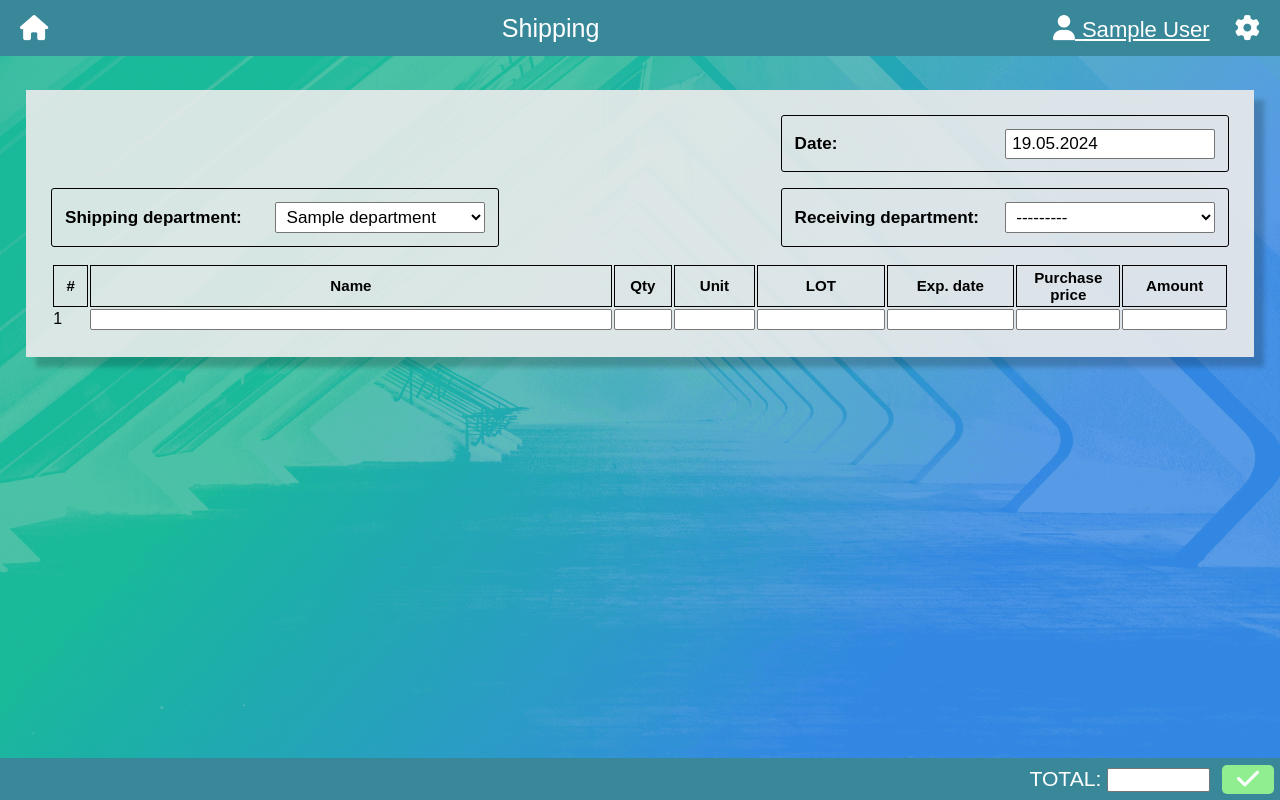
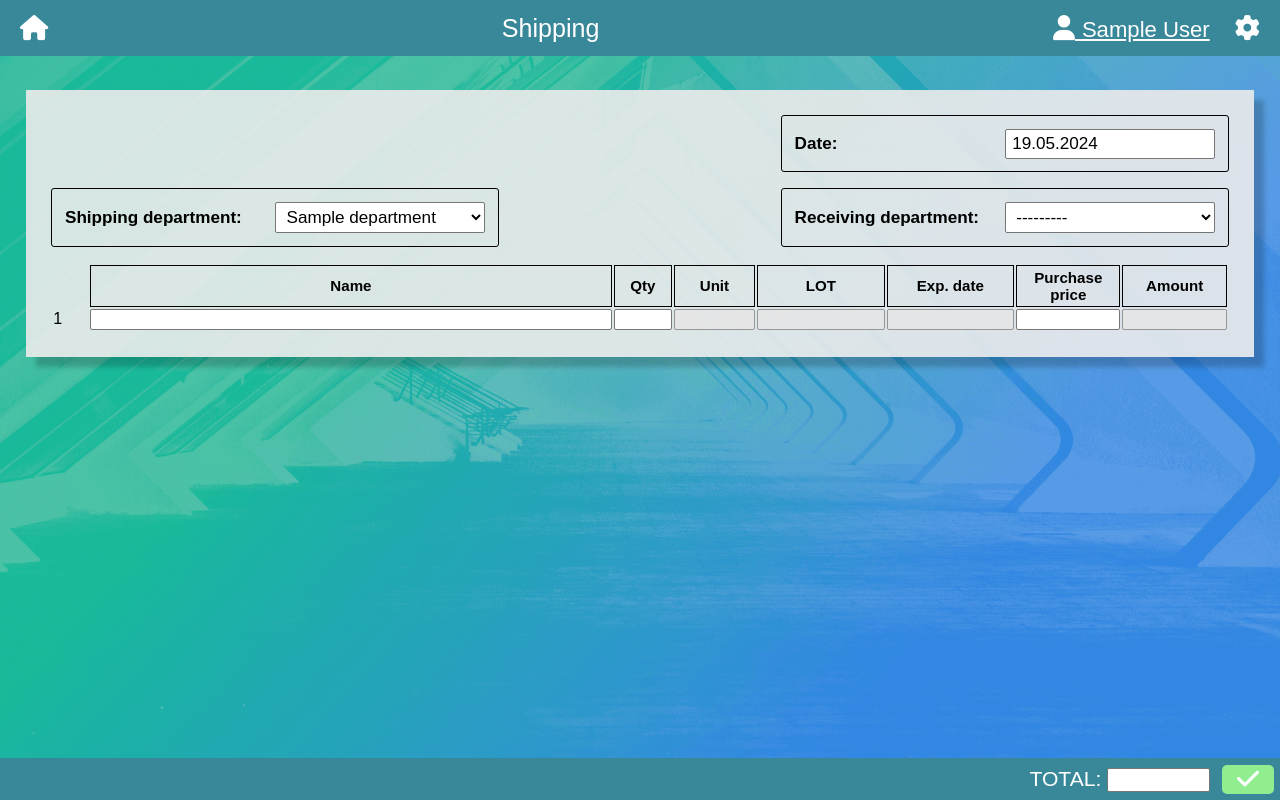
Before and after one commit to m-s-enchev/Ergo_ERP, a Django app: page /inventory/ship/ in a window 1280 px wide. Run offline with Django 4.2, Linux system fonts and the light colour scheme; a user stored in the database is signed in; tables that the repository leaves empty hold one stand-in row (values such as "Sample post"); some libraries are stand-ins or nearby versions.

Commit message:
recieve/ship - set readonly fields, style read only fields

```diff
--- a/Ergo_ERP/inventory/forms.py
+++ b/Ergo_ERP/inventory/forms.py
@@ -33,14 +33,17 @@ class ShippingDocumentForm(TransferDocumentForm):
 
 
 class TransferredProductsForm(forms.ModelForm):
+    product_unit = forms.CharField(widget=forms.TextInput(attrs={'readonly': True}))
+    product_value = forms.CharField(widget=forms.NumberInput(attrs={'readonly': True}))
+
+
+class ReceivedProductsForm(TransferredProductsForm):
     product_exp_date = forms.DateField(
         required=False,
         input_formats=['%d.%m.%Y'],
         widget=forms.DateInput(format='%d.%m.%Y', attrs={'class': 'datepicker'})
     )
 
-
-class ReceivedProductsForm(TransferredProductsForm):
     class Meta:
         model = ReceivedProducts
         fields = '__all__'
@@ -56,6 +59,13 @@ ReceivedProductsFormSet = inlineformset_factory(
 
 
 class ShippedProductsForm(TransferredProductsForm):
+    product_exp_date = forms.DateField(
+        required=False,
+        input_formats=['%d.%m.%Y'],
+        widget=forms.DateInput(format='%d.%m.%Y', attrs={'readonly': True})
+    )
+    product_lot_number = forms.CharField(widget=forms.TextInput(attrs={'readonly': True}))
+
     class Meta:
         model = ShippedProducts
         fields = '__all__'
--- a/static/css/receive_ship.css
+++ b/static/css/receive_ship.css
@@ -102,37 +102,43 @@
     height: 2vmax;
 }
 
+#received-products table th.numerator,
+#shipped-products table th.numerator {
+    border-style: none;
+}
+
 #received-products .product-form .numerator,
 #shipped-products .product-form .numerator{
     width: 3%;
 }
 
-#received-products .product-form td:nth-child(2),
-#shipped-products .product-form td:nth-child(2) {
+#received-products .product-form td.name,
+#shipped-products .product-form td.name {
     min-width: 45%;
 }
 
-#received-products .product-form td:nth-child(3),
-#shipped-products .product-form td:nth-child(3) {
+#received-products .product-form td.quantity,
+#shipped-products .product-form td.quantity {
     width: 5%;
 }
 
-#received-products .product-form td:nth-child(4),
-#shipped-products .product-form td:nth-child(4){
+#received-products .product-form td.unit,
+#shipped-products .product-form td.unit{
     width: 7%;
+
 }
 
-#received-products .product-form td:nth-child(5),
-#received-products .product-form td:nth-child(6),
-#shipped-products .product-form td:nth-child(5),
-#shipped-products .product-form td:nth-child(6) {
+#received-products .product-form td.lot,
+#received-products .product-form td.exp-date,
+#shipped-products .product-form td.lot,
+#shipped-products .product-form td.exp-date {
     width: 11%;
 }
 
-#received-products .product-form td:nth-child(7),
-#received-products .product-form td:nth-child(8),
-#shipped-products .product-form td:nth-child(7),
-#shipped-products .product-form td:nth-child(8) {
+#received-products .product-form td.purchase-price,
+#received-products .product-form td.product-total,
+#shipped-products .product-form td.purchase-price,
+#shipped-products .product-form td.product-total {
     width: 9%;
 }
 
@@ -142,3 +148,13 @@
     font-size: calc(11px + 0.4vw);
     padding: 0 3px;
 }
+
+#received-products .product-form td.product-total input,
+#shipped-products .product-form td.product-total input,
+#received-products .product-form td.unit input,
+#shipped-products .product-form td.unit input,
+#shipped-products .product-form td.lot input,
+#shipped-products .product-form td.exp-date input {
+    background-color: var(--read-only-fields-background);
+    border-color: rgb(150, 150, 150);
+}
--- a/templates/inventory/warehouse_receiving.html
+++ b/templates/inventory/warehouse_receiving.html
@@ -41,7 +41,7 @@
                     <table>
                       <thead>
                         <tr>
-                            <th>#</th>
+                            <th class="numerator"></th>
                             <th class="name">{% translate 'Name' %}</th>
                             <th class="quantity">{% translate 'Qty' %}</th>
                             <th class="unit">{% translate 'Unit' %}</th>
--- a/templates/inventory/warehouse_shipping.html
+++ b/templates/inventory/warehouse_shipping.html
@@ -41,7 +41,7 @@
                     <table>
                       <thead>
                         <tr>
-                            <th>#</th>
+                            <th class="numerator"></th>
                             <th class="name">{% translate 'Name' %}</th>
                             <th class="quantity">{% translate 'Qty' %}</th>
                             <th class="unit">{% translate 'Unit' %}</th>
```
